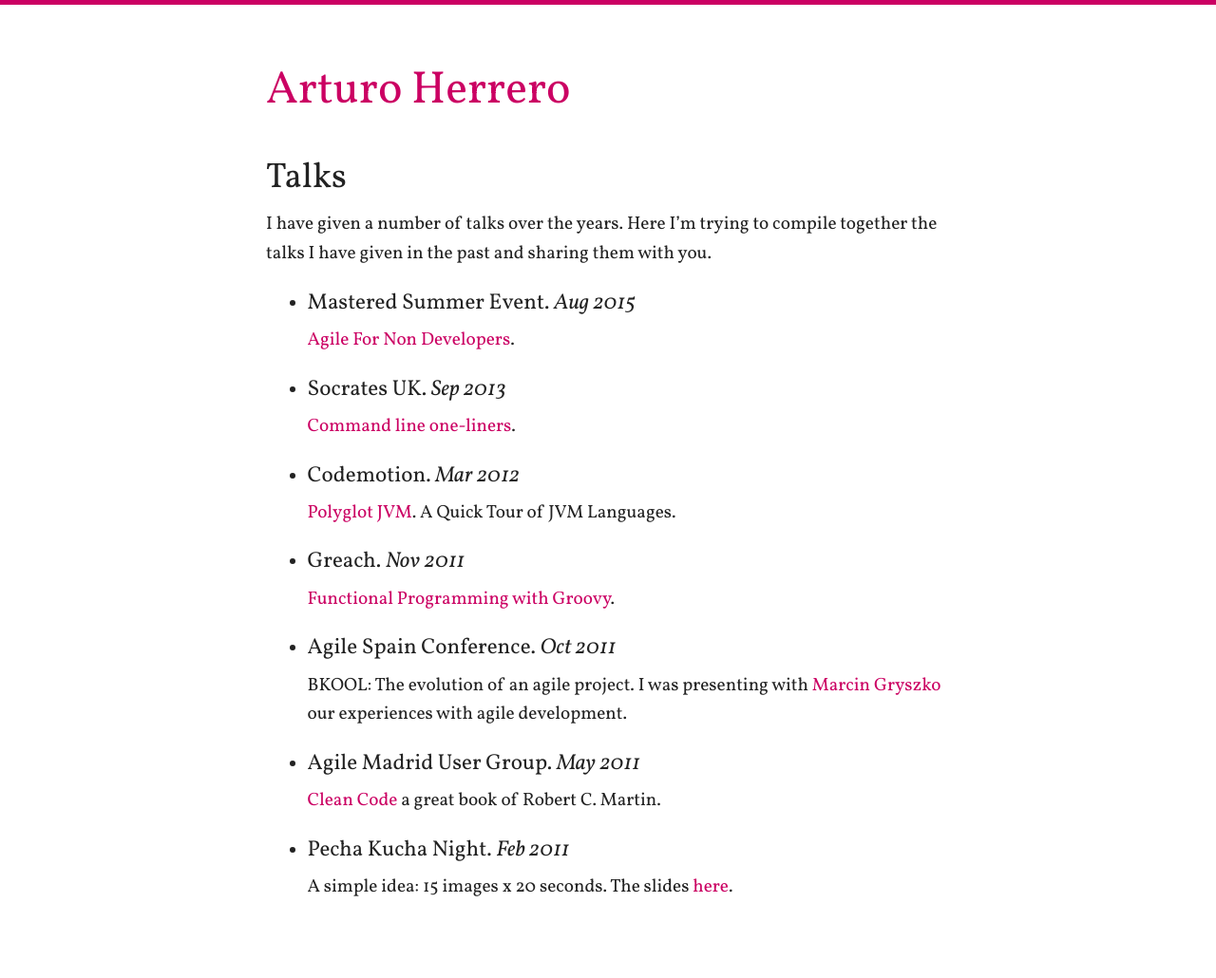
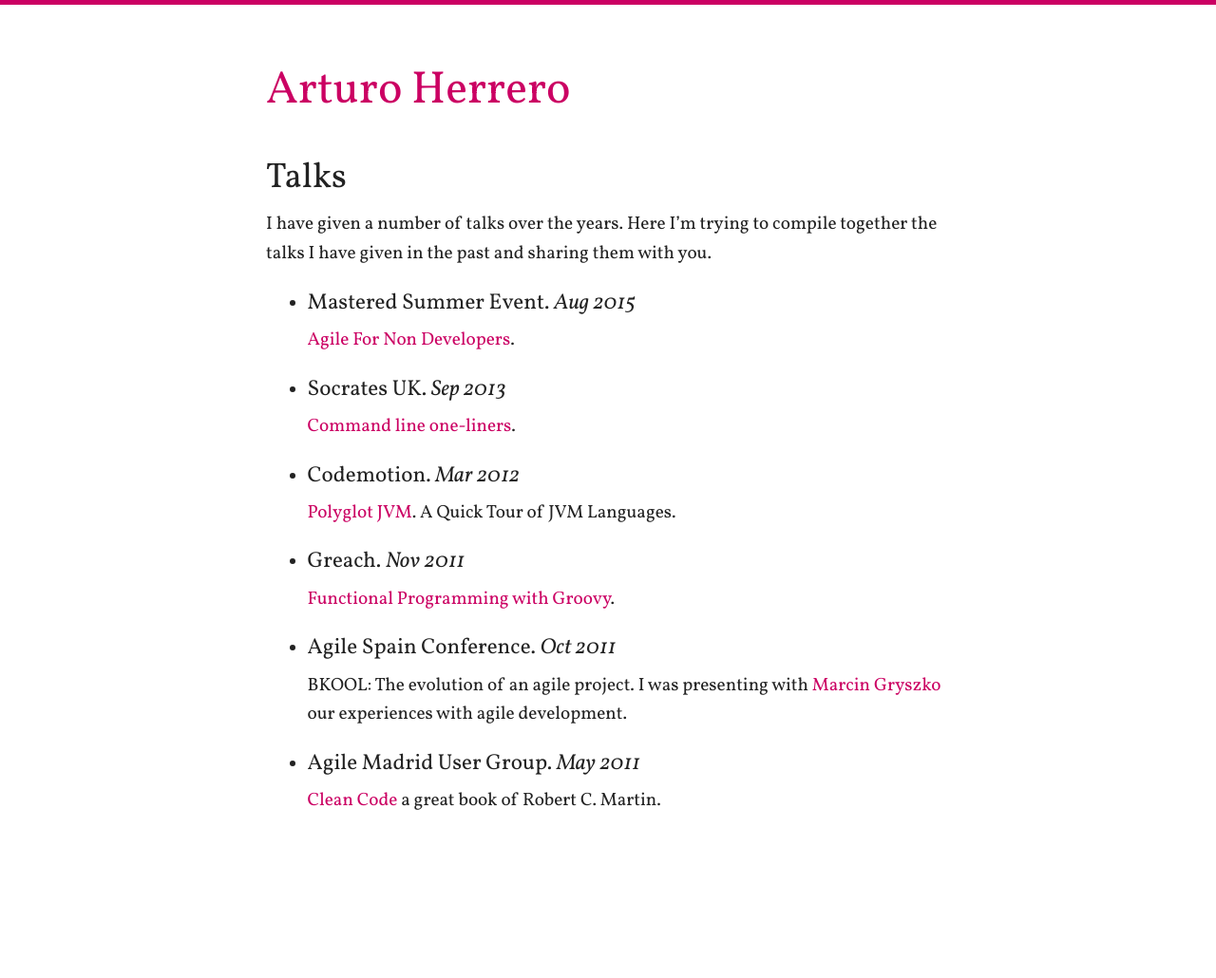
Before and after one commit to arturoherrero/arturoherrero.com, a Jekyll site: the page built from talks.md, in a window 1280 px wide. Shown: the whole page at 95% size. Built offline with Jekyll 4.4.1, drawn with Linux system fonts in a browser that asks for light colours; after the commit the page ends 939 px from its top, so only the background shows below that.

Commit message:
Remove 15x20

```diff
--- a/talks.md
+++ b/talks.md
@@ -29,14 +29,10 @@
 - #### Agile Madrid User Group. *May 2011*
 [Clean Code][5] a great book of Robert C. Martin.
 
-- #### Pecha Kucha Night. *Feb 2011*
-A simple idea: 15 images x 20 seconds. The slides [here][6]{:target="_blank"}.
-
 
 [1]: /command-line-one-liners/
 [2]: /polyglot-programming/
 [3]: /functional-programming-with-groovy/
 [4]: http://grysz.com/
 [5]: /clean-code/
-[6]: http://www.slideshare.net/arturoherrero/15-en-5
 [7]: /agile-for-non-developers/
```
